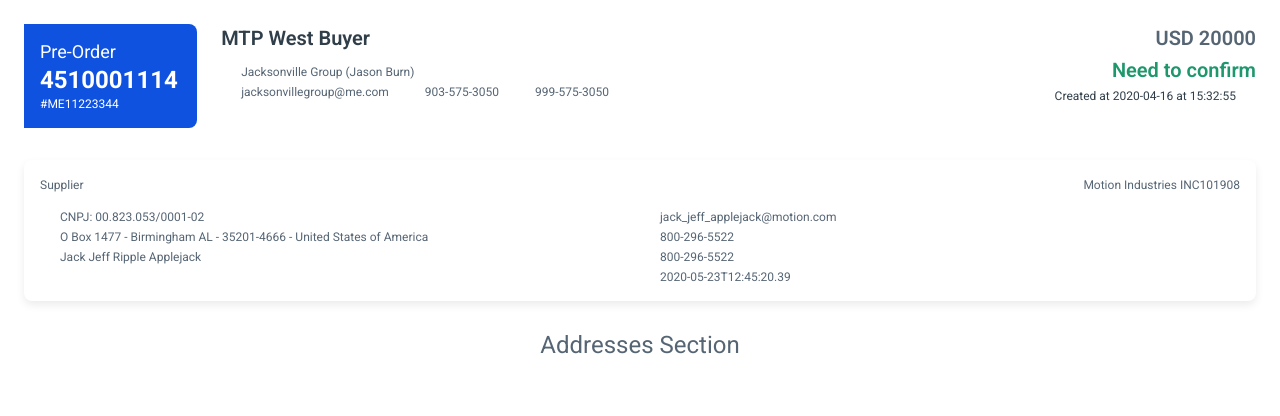
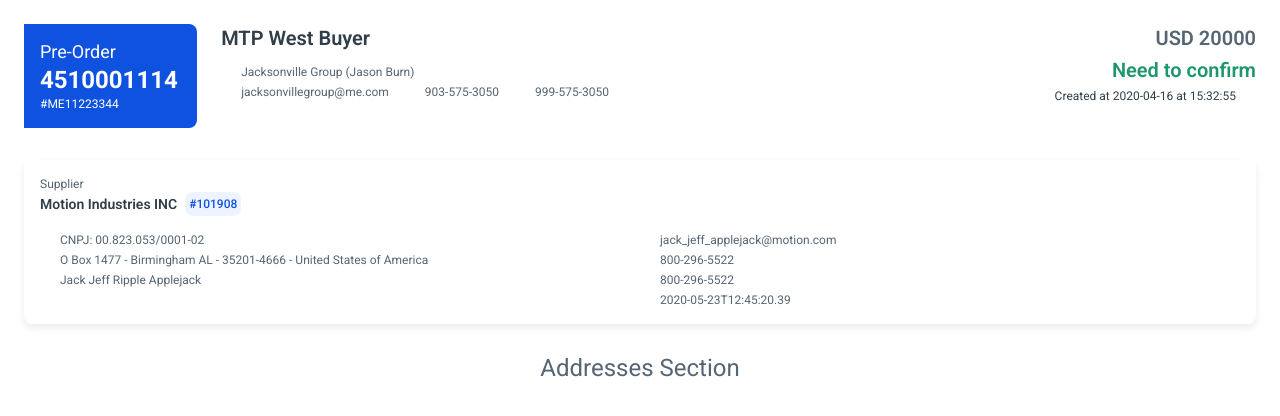
Before and after one commit to gustavonikov/me-front-challenge, a Vue app: page / in a window 1280 px wide. Shown: the top 416 px of the page. Built offline with nearby package versions, Linux system fonts and the light colour scheme.

Commit message:
fix: structure styles

```diff
--- a/src/components/CardBillingAddress.vue
+++ b/src/components/CardBillingAddress.vue
@@ -4,9 +4,11 @@
       <vText v-if="company.label">{{ company.label }}</vText>
 
       <div class="company-name-wrapper">
-        <vText v-if="company.name">{{ company.name }}</vText>
+        <vText v-if="company.name" type="body-semibold" color="neutral-700">{{
+          company.name
+        }}</vText>
 
-        <vText v-if="company.code">{{ company.code }}</vText>
+        <vBadge v-if="company.code" variant="primary-light">#{{ company.code }}</vBadge>
       </div>
     </div>
 
@@ -20,6 +22,7 @@
 
 <script setup>
 import vCompanyDetails from './CompanyDetails.vue'
+import vBadge from './globals/Badge.vue'
 import vText from './globals/Text.vue'
 
 defineProps({
@@ -41,8 +44,14 @@
 
 .card-billing-address-header {
   display: flex;
-  align-items: center;
+  flex-direction: column;
   justify-content: space-between;
   margin-bottom: 16px;
 }
+
+.company-name-wrapper {
+  display: flex;
+  align-items: center;
+  gap: 8px;
+}
 </style>
```
